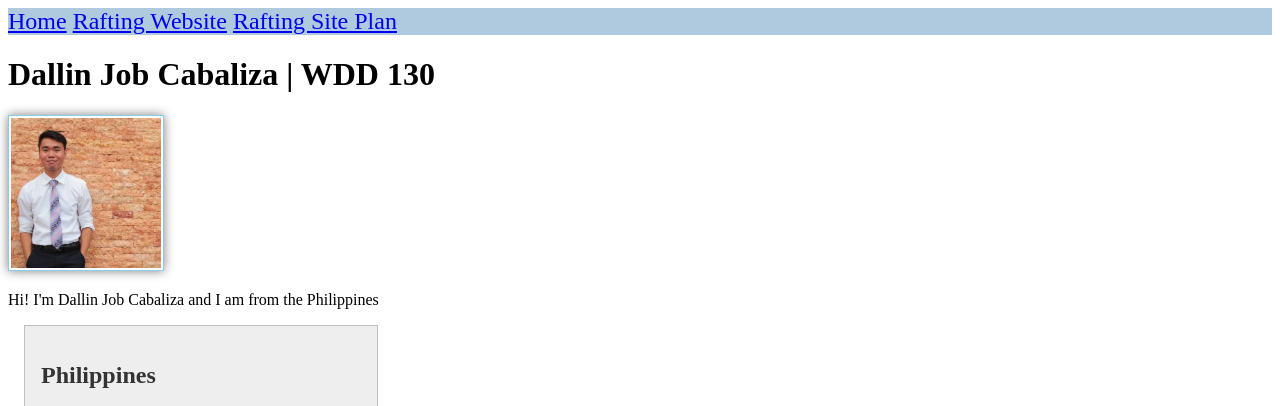
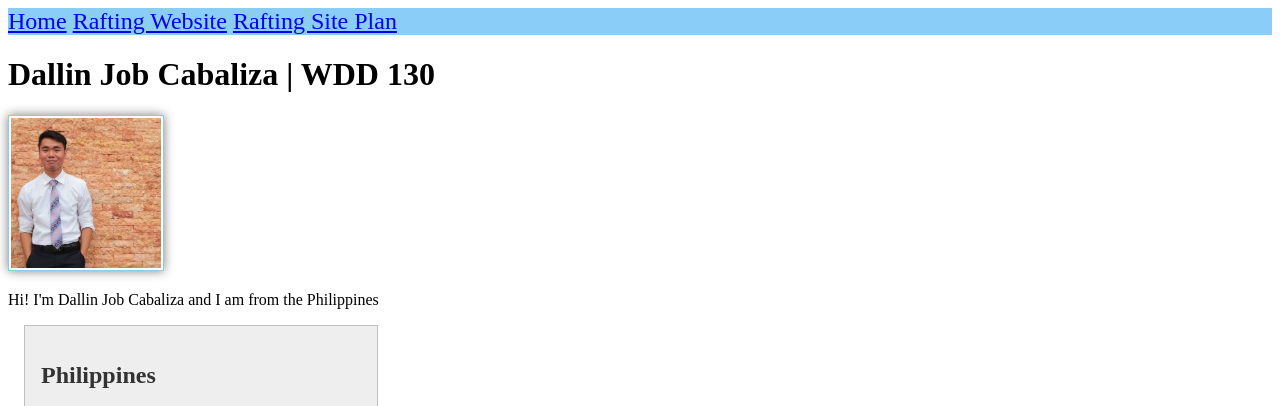
Before and after one commit to yugidallin/wdd130, a plain HTML site: page index.html in a window 1280 px wide. Shown: the top 406 px of the page. Drawn offline with Linux system fonts and the light colour scheme.

Commit message:
css update

```diff
--- a/styles/style.css
+++ b/styles/style.css
@@ -1,5 +1,5 @@
 header {
-  background-color: #3173ad62;
+  background-color: #47b0f6a2;
   font-size: x-large;
 }
 
```
